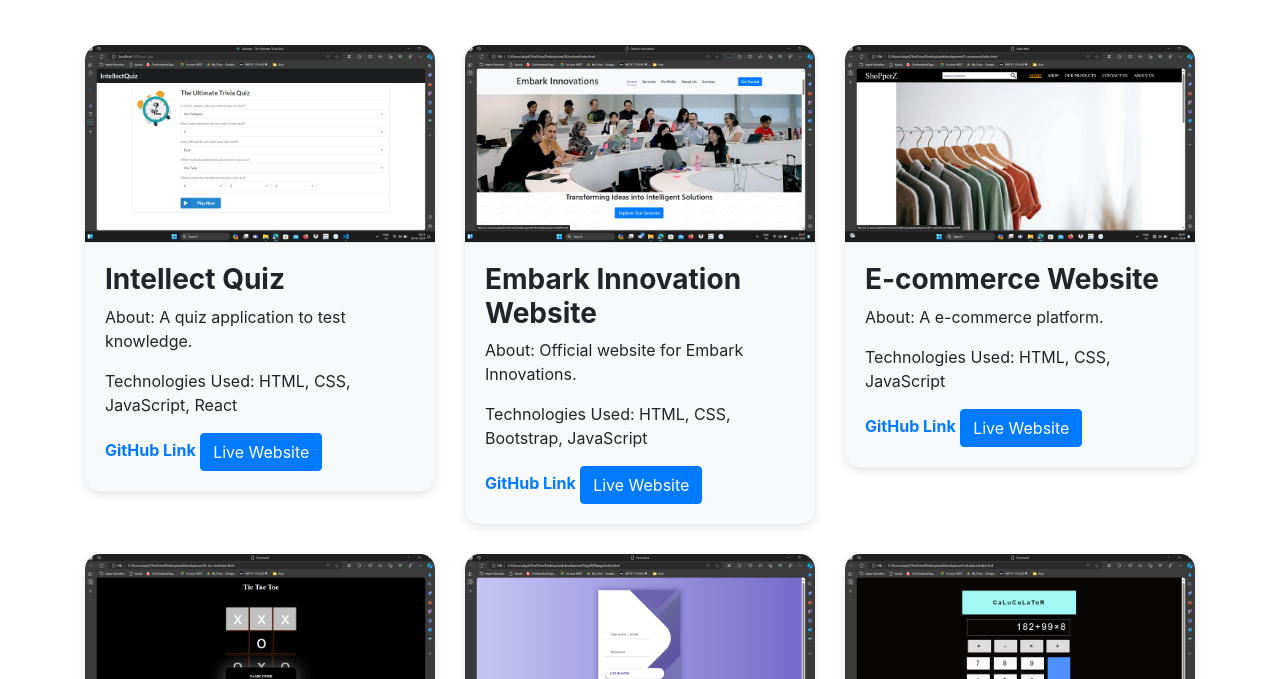
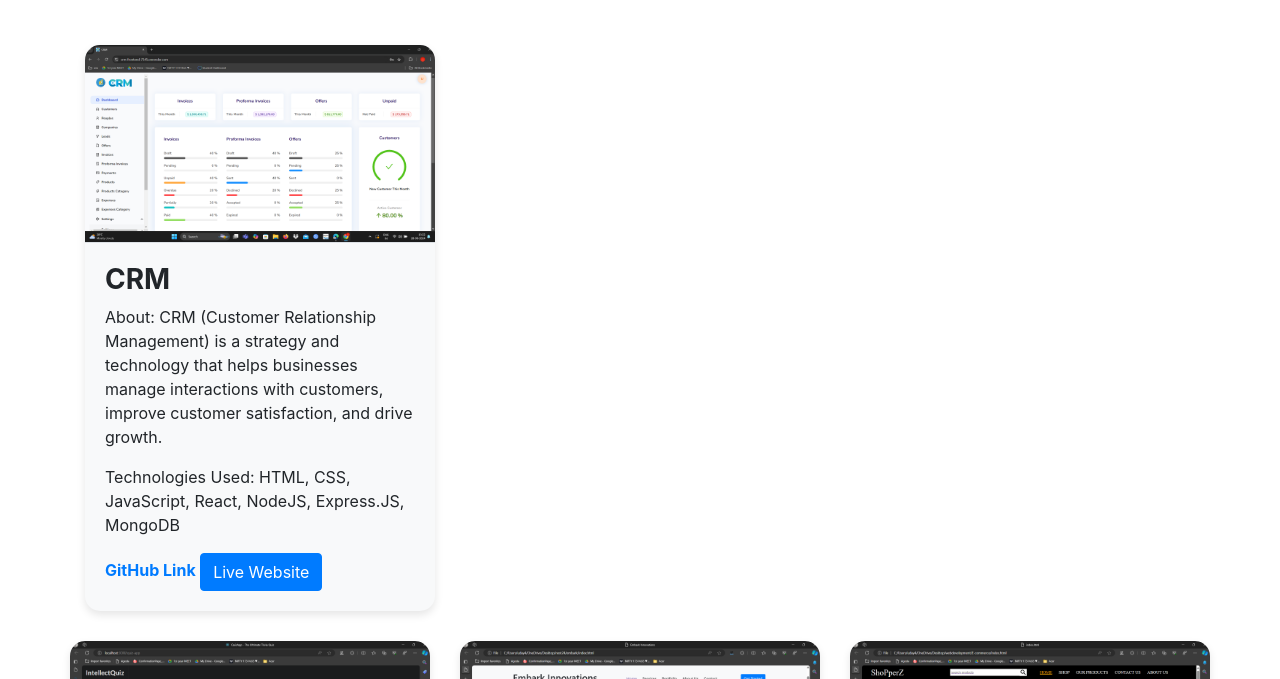
Before and after one commit to UdayShankar3953/Portifolio, a plain HTML site: page full-portfolio.html in a window 1280 px wide. Shown: the part 121-800 px from the top of the page. Drawn offline with nearby package versions, Linux system fonts and the light colour scheme.

Commit message:
Update full-portfolio.html

```diff
--- a/full-portfolio.html
+++ b/full-portfolio.html
@@ -54,7 +54,20 @@
     <section class="full-portfolio-section">
         <div class="container">
             <h2 class="text-center mb-5">Full Portfolio</h2>
-
+            <div class="row">
+                <!-- Project 0: CRM -->
+                <div class="col-md-4">
+                    <div class="project-card">
+                        <img src="img/work7.png" class="project-img" alt="Intellect Quiz">
+                        <div class="project-description">
+                            <h3><b>CRM</b></h3>
+                            <p>About: CRM (Customer Relationship Management) is a strategy and technology that helps businesses manage interactions with customers, improve customer satisfaction, and drive growth.</p>
+                            <p>Technologies Used: HTML, CSS, JavaScript, React, NodeJS, Express.JS, MongoDB</p>
+                            <a href="https://github.com/UdayShankar3953/crm" class="portfolio-link" target="_blank">GitHub Link</a>
+                            <a href="https://crm-frontend-7345.onrender.com/" class="btn btn-primary">Live Website</a>
+                        </div>
+                    </div>
+                </div>
             <div class="row">
                 <!-- Project 1: Intellect Quiz -->
                 <div class="col-md-4">
```
